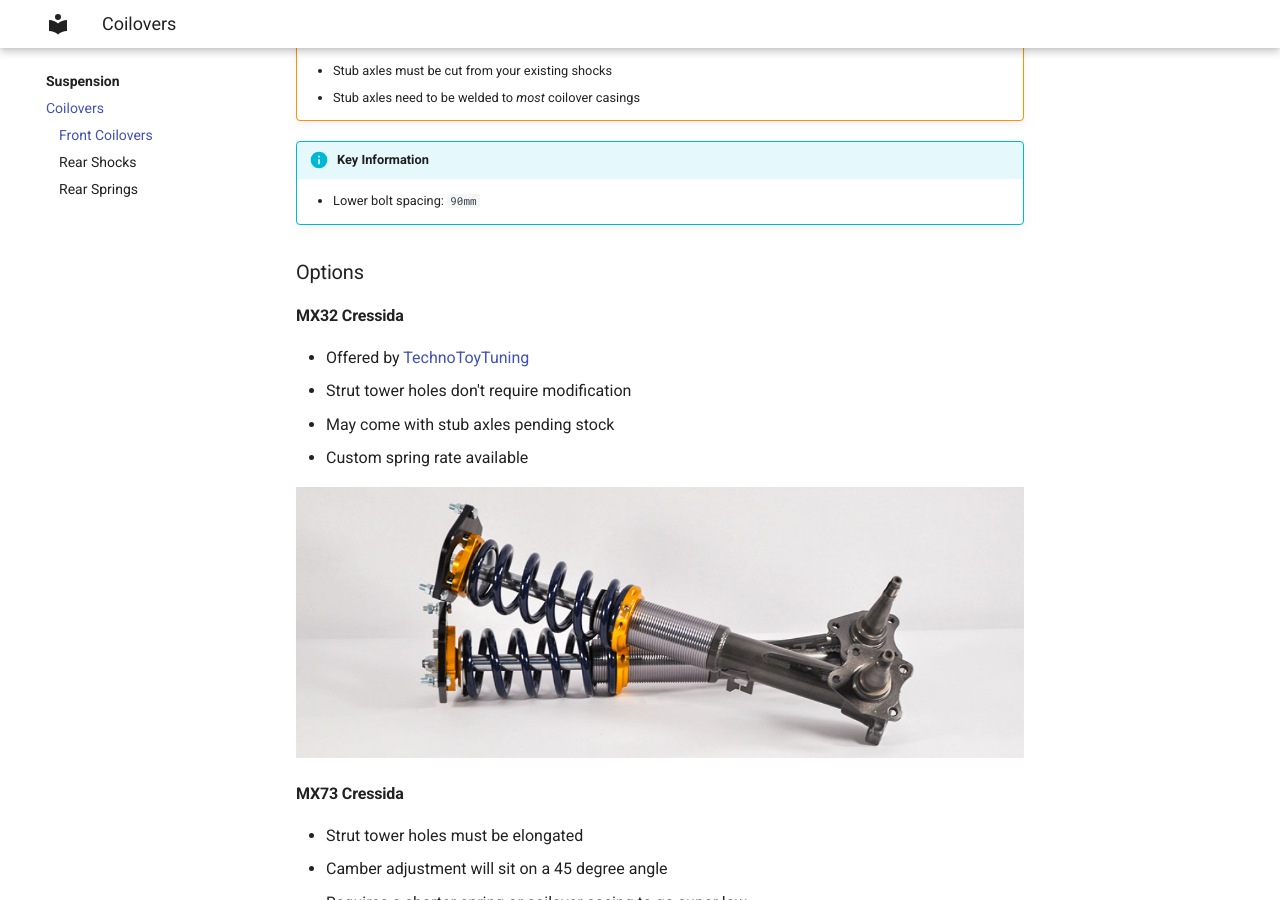
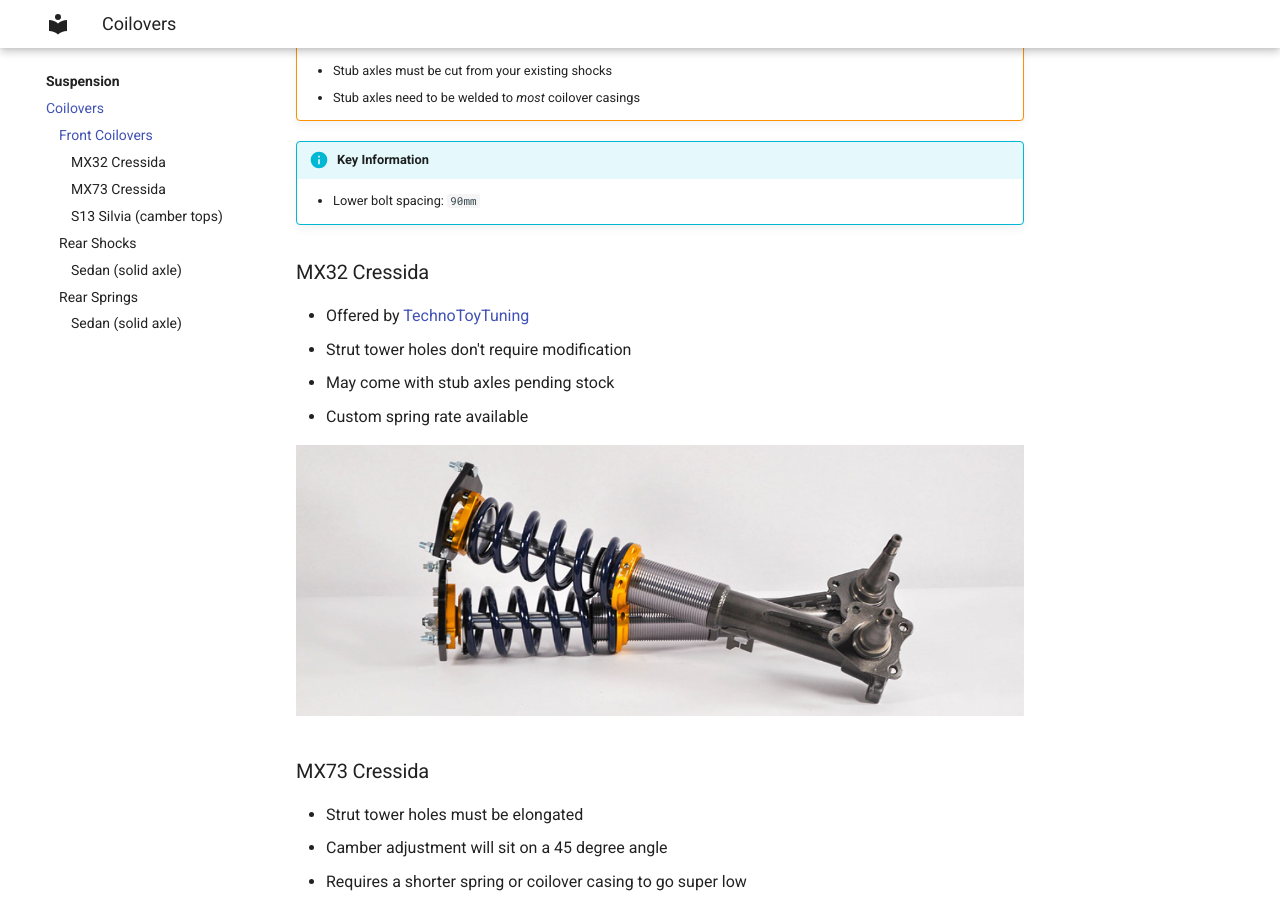
Before and after one commit to ocampco/pig-eyes-diy, an MkDocs documentation site: the page built from docs/suspension/coilovers.md, in a window 1280 px wide and 900 px high, scrolled down 315 px. Built offline with MkDocs 1.6.1 and Material for MkDocs 9.7.7, drawn with Linux system fonts in a browser that asks for light colours.

Commit message:
Use better headers

```diff
--- a/docs/suspension/coilovers.md
+++ b/docs/suspension/coilovers.md
@@ -13,9 +13,7 @@
 !!! info "Key Information"
     - Lower bolt spacing: `90mm`
 
-### Options
-
-####  MX32 Cressida
+###  MX32 Cressida
 
 - Offered by [TechnoToyTuning](https://technotoytuning.com/toyota/mx32/front-coilover-conversion-mx32-cressida)
 - Strut tower holes don't require modification
@@ -24,13 +22,13 @@
 
 ![TechnoToyTuning MX32 Cressida coilovers](./img/front-coilovers-t3-techno-toy-tuning.jpg)
 
-#### MX73 Cressida
+### MX73 Cressida
 
 - Strut tower holes must be elongated
 - Camber adjustment will sit on a 45 degree angle
 - Requires a shorter spring or coilover casing to go super low
 
-#### S13 Silvia (camber tops)
+### S13 Silvia (camber tops)
 
 !!! Warning "Not verified - Citation needed"
 
--- a/mkdocs.yml
+++ b/mkdocs.yml
@@ -20,7 +20,7 @@ markdown_extensions:
   - toc:
       permalink: '&#128279;'
       permalink_class: 'toc-permalink-override'
-      toc_depth: '2'
+      toc_depth: '2-3'
   - pymdownx.emoji:
       emoji_generator: !!python/name:pymdownx.emoji.to_alt
   - admonition
```
